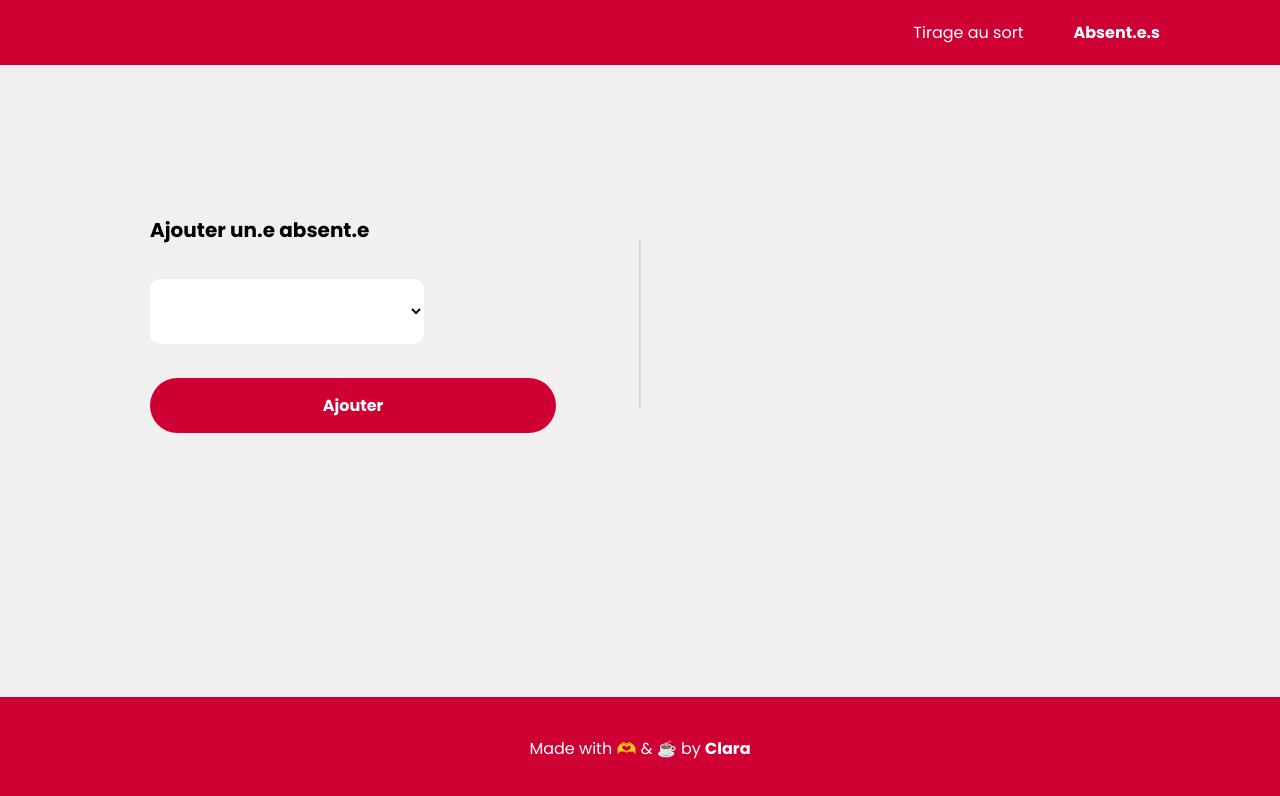
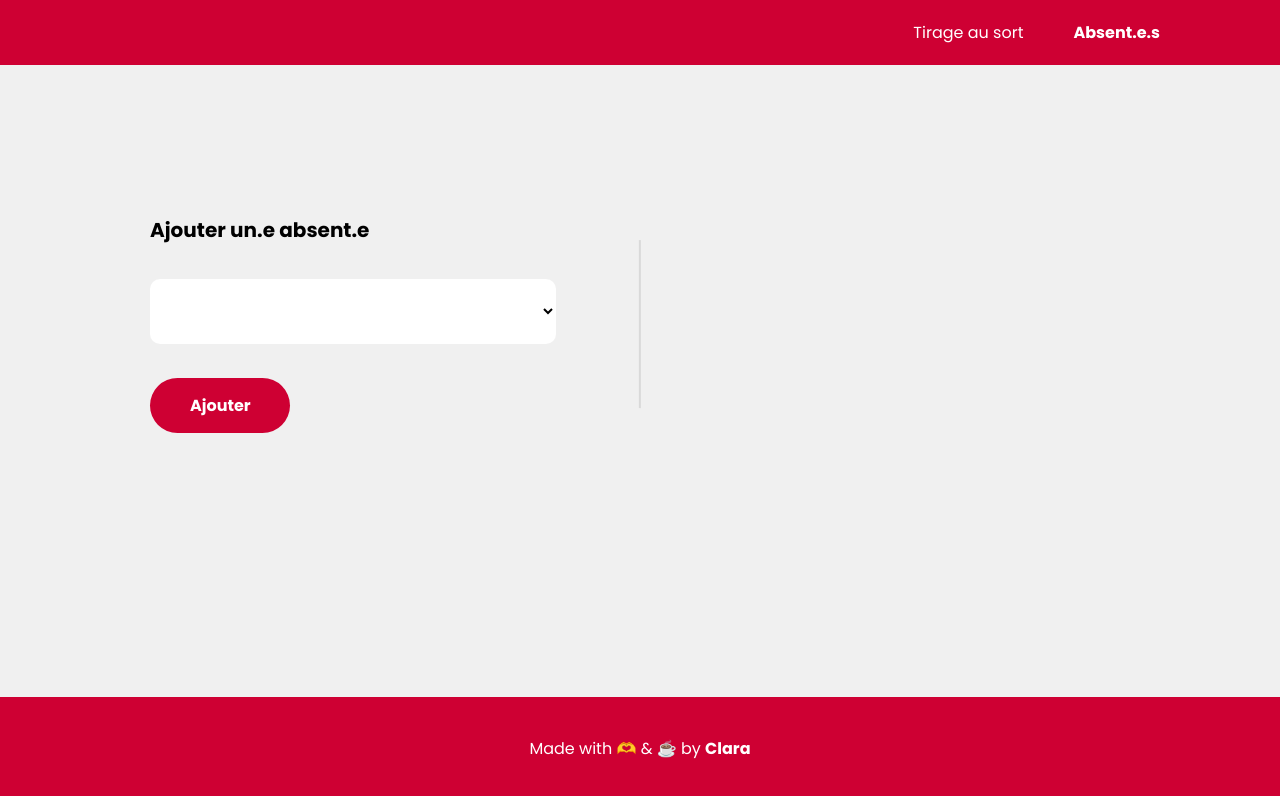
Before and after one commit to ClaraCharriau/tirage-au-sort, an Angular app: page /absences in a window 1280 px wide. Shown: the top 796 px of the page. Built offline with nearby package versions, Linux system fonts and the light colour scheme.

Commit message:
style bouton et menu déroulant

```diff
--- a/src/app/components/gestion-absences/gestion-absences.component.css
+++ b/src/app/components/gestion-absences/gestion-absences.component.css
@@ -25,7 +25,6 @@ select {
     border: white;
     border-radius: 10px;
     margin: 0;
-    width: fit-content;
     font-family: inherit;
     font-size: inherit;
     cursor: pointer;
@@ -36,6 +35,7 @@ select {
 .add-btn {
     font-size: 16px;
     padding: 15px 40px;
+    width: 140px;
 }
 
 .separator {
--- a/src/app/components/gestion-absences/gestion-absences.component.html
+++ b/src/app/components/gestion-absences/gestion-absences.component.html
@@ -4,7 +4,7 @@
 
 <select class="select-box" name="classmates" id="classmates" formControlName="classmates">
     <option >
-        Sélectionner une personne
+        <strong>Sélectionner une personne</strong>
     </option>
     <option *ngFor="let people of classmates">
         {{people.lastName}}
```
